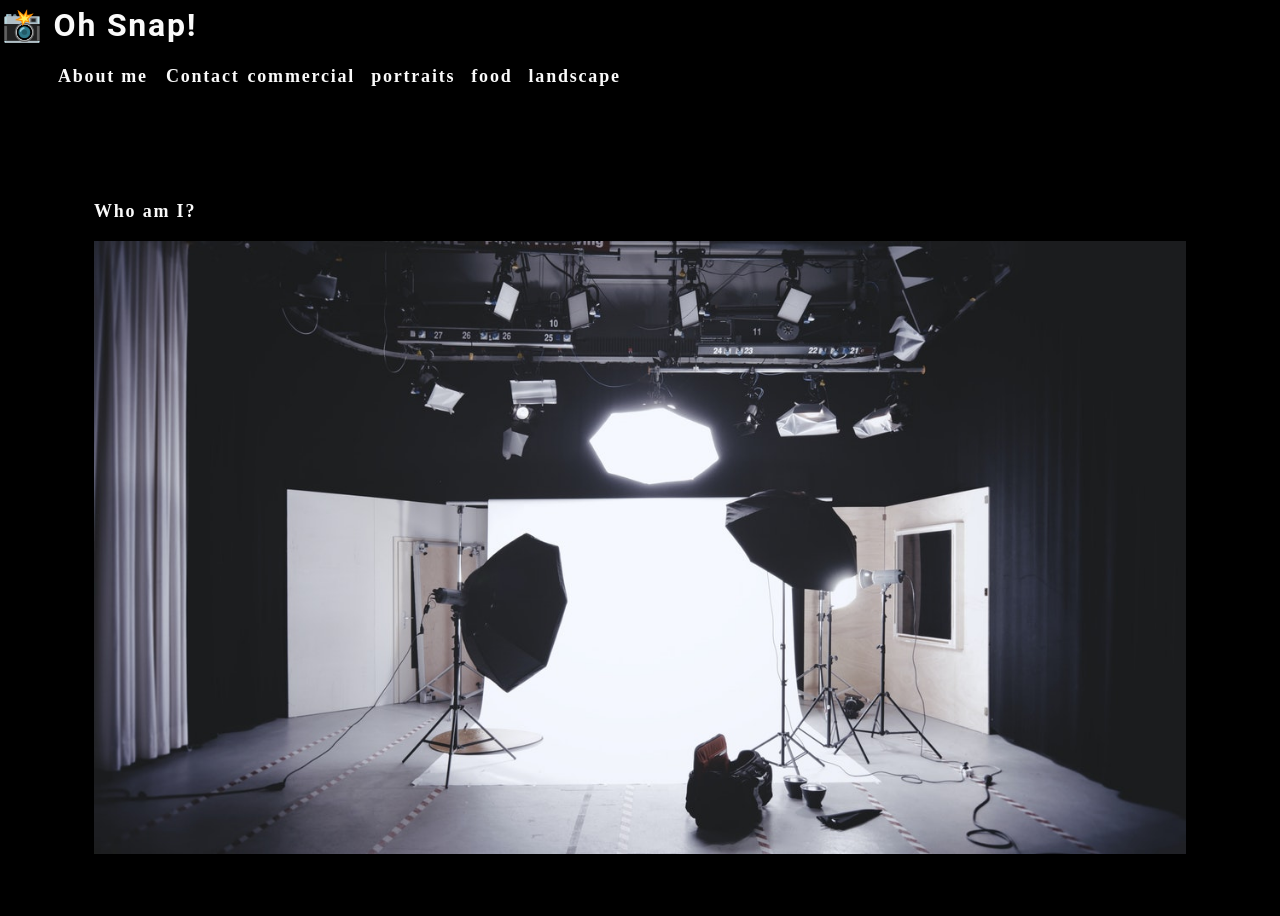
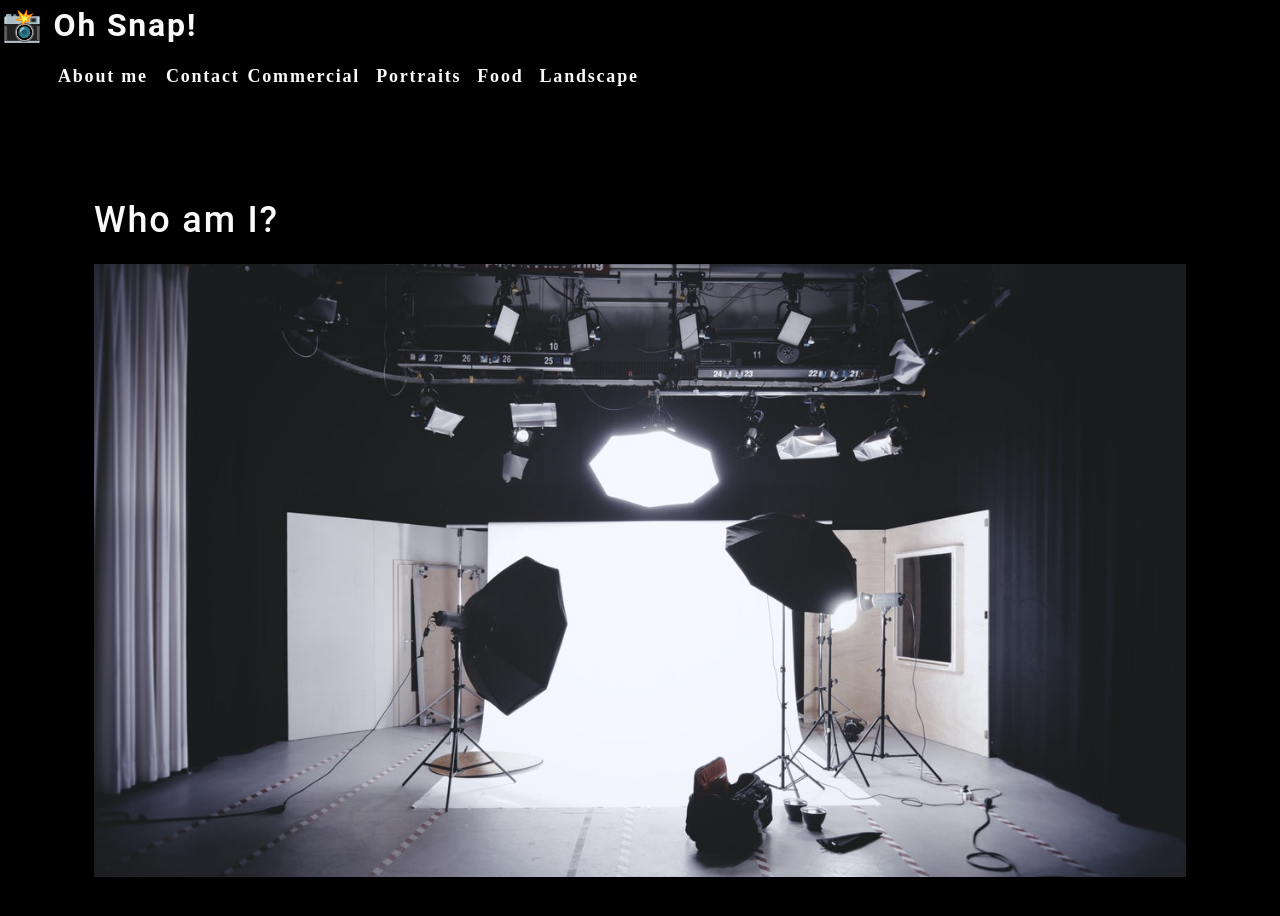
Before and after one commit to ysaad01/photo-port, a React (Create React App) app: page / in a window 1280 px wide. Shown: the top 916 px of the page. Built offline with nearby package versions, Linux system fonts and the light colour scheme.

Commit message:
created tests for About component

```diff
--- a/src/components/About/index.js
+++ b/src/components/About/index.js
@@ -4,7 +4,7 @@ import coverImage from "../../assets/cover/cover-image.jpg";
 function About() {
   return (
     <section className="my-5">
-      <hi id="about">Who am I?</hi>
+      <h1 id="about">Who am I?</h1>
       <img
         src={coverImage}
         className="my-2"
--- a/src/components/Nav/index.js
+++ b/src/components/Nav/index.js
@@ -3,14 +3,14 @@ import React from "react";
 function Nav() {
   const categories = [
     {
-      name: "commercial",
+      name: "Commercial",
       description:
         "Photos of grocery stores, food trucks, and other commercial projects",
     },
-    { name: "portraits", description: "Portrails of people in my life" },
-    { name: "food", description: "Delicious delicacies" },
+    { name: "Portraits", description: "Portrails of people in my life" },
+    { name: "Food", description: "Delicious delicacies" },
     {
-      name: "landscape",
+      name: "Landscape",
       description: "Fields, farmhouses, waterfalls, and the beauty of nature",
     },
   ];
```
Also changed, not shown: 2 other files (tests, documents, lock files or other folders).
